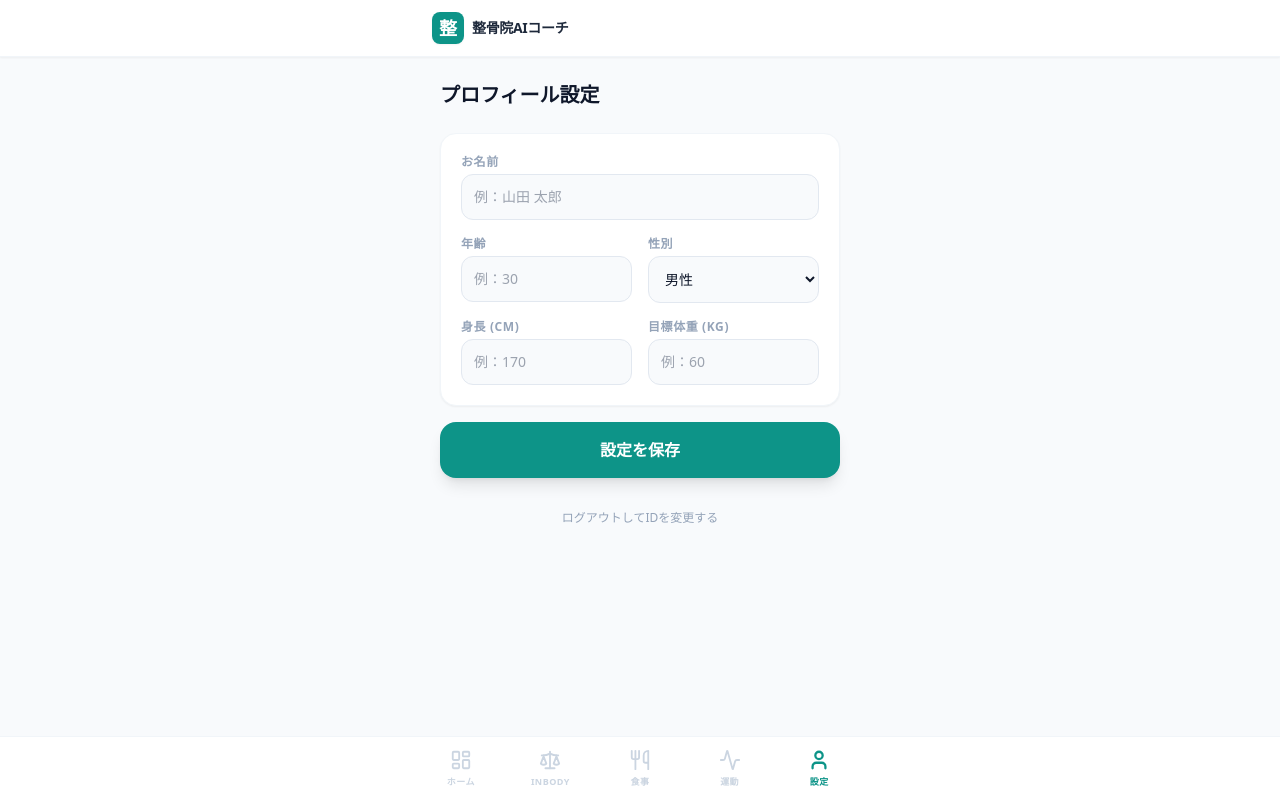
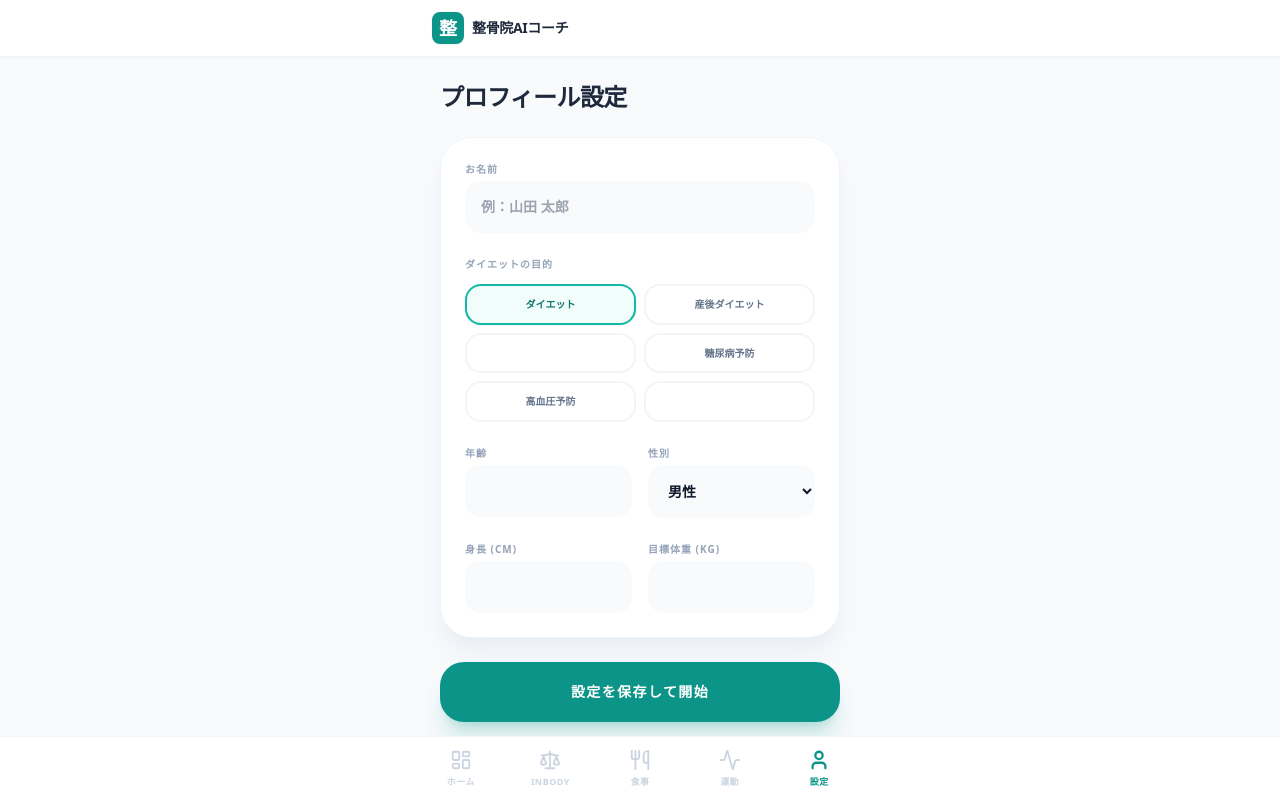
Before and after one commit to yoshimoto1146-debug/diet-app, a React (Vite) app: page / in a window 1280 px wide. Both pictures are taken after typing "Sample", "Sample" into the empty fields and a click on the button "ログイン". Built offline with nearby package versions, Linux system fonts and the light colour scheme.

Commit message:
Update App.tsx

```diff
--- a/App.tsx
+++ b/App.tsx
@@ -1,12 +1,12 @@
 import React, { useState, useEffect } from 'react';
-import { ViewState, InBodyData, MealLog, ExerciseLog, UserProfile, Gender, JobActivity, LifestyleActivity } from './types';
+import { ViewState, InBodyData, MealLog, ExerciseLog, UserProfile, Gender, JobActivity, LifestyleActivity, DietGoal } from './types';
 import Layout from './components/Layout';
 import Dashboard from './components/Dashboard';
 import InBodyManager from './components/InBodyManager';
 import MealTracker from './components/MealTracker';
 import ExercisePlan from './components/ExercisePlan';
 import StaffPortal from './components/StaffPortal';
-import { Briefcase, Activity, Save, User as UserIcon, Lock, Users } from 'lucide-react';
+import { Lock, Settings2 } from 'lucide-react';
 
 const EMPTY_USER: UserProfile = {
   patientId: "",
@@ -17,7 +17,8 @@ const EMPTY_USER: UserProfile = {
   heightCm: 0,
   targetWeightKg: 0,
   jobActivity: JobActivity.DESK,
-  lifestyleActivity: LifestyleActivity.NONE
+  lifestyleActivity: LifestyleActivity.NONE,
+  goal: DietGoal.GENERAL
 };
 
 const App: React.FC = () => {
@@ -48,7 +49,7 @@ const App: React.FC = () => {
     if (user.patientId && currentView === 'login') {
       setView(user.isStaff ? 'staff-portal' : 'dashboard');
     }
-  }, []);
+  }, [user.patientId, user.isStaff, currentView]);
 
   const handleLogin = (e: React.FormEvent<HTMLFormElement>) => {
     e.preventDefault();
@@ -71,15 +72,29 @@ const App: React.FC = () => {
   const handleUpdateProfile = (e: React.FormEvent<HTMLFormElement>) => {
     e.preventDefault();
     const formData = new FormData(e.currentTarget);
+    const goal = formData.get('goal') as DietGoal;
+
+    let customTargets = undefined;
+    if (goal === DietGoal.OTHER) {
+      customTargets = {
+        calories: Number(formData.get('customCal')),
+        protein: Number(formData.get('customP')),
+        fat: Number(formData.get('customF')),
+        carbs: Number(formData.get('customC')),
+      };
+    }
+
     const updated: UserProfile = {
       ...user,
       name: formData.get('name') as string,
       age: Number(formData.get('age')),
-      gender: formData.get('gender') as Gender,
+      gender: (formData.get('gender') as Gender) || Gender.MALE,
       heightCm: Number(formData.get('heightCm')),
       targetWeightKg: Number(formData.get('targetWeightKg')),
-      jobActivity: formData.get('jobActivity') as JobActivity,
-      lifestyleActivity: formData.get('lifestyleActivity') as LifestyleActivity,
+      jobActivity: (formData.get('jobActivity') as JobActivity) || JobActivity.DESK,
+      lifestyleActivity: (formData.get('lifestyleActivity') as LifestyleActivity) || LifestyleActivity.NONE,
+      goal: goal || DietGoal.GENERAL,
+      customTargets
     };
     setUser(updated);
     setView('dashboard');
@@ -91,11 +106,15 @@ const App: React.FC = () => {
     setView('login');
   };
 
+  const deleteInBodyEntry = (id: string) => {
+    setInBodyHistory(prev => prev.filter(e => e.id !== id));
+  };
+
   if (currentView === 'login') {
     return (
       <div className="min-h-screen bg-slate-900 flex flex-col items-center justify-center p-6 text-white">
-        <div className="w-16 h-16 bg-teal-500 rounded-2xl flex items-center justify-center text-3xl font-bold mb-8 shadow-2xl shadow-teal-500/20">整</div>
-        <h1 className="text-2xl font-bold mb-2">整骨院AIダイエット</h1>
+        <div className="w-16 h-16 bg-teal-500 rounded-2xl flex items-center justify-center text-3xl font-bold mb-8 shadow-2xl shadow-teal-500/20 text-white">整</div>
+        <h1 className="text-2xl font-bold mb-2 text-center leading-tight">整骨院AI<br/>ダイエットコーチ</h1>
         <p className="text-slate-400 text-sm mb-10">専用IDでログインしてください</p>
 
         <form onSubmit={handleLogin} className="w-full max-w-sm space-y-4">
@@ -111,7 +130,6 @@ const App: React.FC = () => {
             ログイン <Lock size={18} />
           </button>
         </form>
-        <p className="mt-8 text-[10px] text-slate-500">IDをお持ちでない方は、受付スタッフまでお声がけください。</p>
       </div>
     );
   }
@@ -119,44 +137,102 @@ const App: React.FC = () => {
   const renderContent = () => {
     switch (currentView) {
       case 'dashboard': return <Dashboard user={user} inBodyHistory={inBodyHistory} mealLogs={mealLogs} setView={setView} />;
-      case 'inbody': return <InBodyManager history={inBodyHistory} onAddEntry={d => setInBodyHistory([...inBodyHistory, d].sort((a,b) => a.date.localeCompare(b.date)))} />;
-      case 'meals': return <MealTracker logs={mealLogs} onAddLog={l => setMealLogs([...mealLogs, l])} user={user} />;
+      case 'inbody': return <InBodyManager history={inBodyHistory} onAddEntry={d => setInBodyHistory(prev => [...prev, d].sort((a,b) => a.date.localeCompare(b.date)))} onDeleteEntry={deleteInBodyEntry} />;
+      case 'meals': return <MealTracker logs={mealLogs} onAddLog={l => setMealLogs(prev => [...prev, l])} user={user} />;
       case 'exercise': return <ExercisePlan logs={exerciseLogs} />;
       case 'staff-portal': return <StaffPortal logout={logout} />;
       case 'profile': return (
         <div className="p-6 pb-24">
-          <h2 className="text-xl font-bold mb-6">プロフィール設定</h2>
-          <form onSubmit={handleUpdateProfile} className="space-y-4">
-            <div className="bg-white p-5 rounded-2xl shadow-sm border border-slate-100 space-y-4">
+          <h2 className="text-2xl font-black mb-6 tracking-tight text-slate-800">プロフィール設定</h2>
+          <form onSubmit={handleUpdateProfile} className="space-y-6">
+            <div className="bg-white p-6 rounded-[32px] shadow-xl shadow-slate-200/50 border border-slate-100 space-y-6">
               <div>
-                <label className="block text-xs font-bold text-slate-400 mb-1 uppercase tracking-wider">お名前</label>
-                <input name="name" required placeholder="例：山田 太郎" defaultValue={user.name} className="w-full bg-slate-50 border border-slate-200 rounded-xl p-3 text-sm focus:ring-2 focus:ring-teal-500 outline-none" />
+                <label className="block text-[10px] font-bold text-slate-400 mb-1 uppercase tracking-widest">お名前</label>
+                <input name="name" required placeholder="例：山田 太郎" defaultValue={user.name} className="w-full bg-slate-50 border-none rounded-2xl p-4 text-sm focus:ring-2 focus:ring-teal-500 outline-none font-bold" />
               </div>
+
+              <div>
+                <label className="block text-[10px] font-bold text-slate-400 mb-3 uppercase tracking-widest">ダイエットの目的</label>
+                <div className="grid grid-cols-2 gap-2">
+                  {[
+                    DietGoal.GENERAL,
+                    DietGoal.POSTPARTUM,
+                    DietGoal.POSTPARTUM_NURSING,
+                    DietGoal.DIABETES,
+                    DietGoal.HYPERTENSION,
+                    DietGoal.OTHER
+                  ].map(goal => (
+                    <label key={goal} className={`flex items-center justify-center p-3 rounded-2xl border-2 transition-all cursor-pointer ${user.goal === goal ? 'border-teal-500 bg-teal-50 text-teal-700 shadow-sm' : 'border-slate-100 bg-white text-slate-500 hover:border-slate-200'}`}>
+                      <input
+                        type="radio"
+                        name="goal"
+                        value={goal}
+                        checked={user.goal === goal}
+                        onChange={() => setUser({...user, goal})}
+                        className="hidden"
+                      />
+                      <span className="text-[10px] font-black text-center leading-tight">{goal}</span>
+                    </label>
+                  ))}
+                </div>
+              </div>
+
+              {user.goal === DietGoal.OTHER && (
+                <div className="p-4 bg-slate-900 rounded-3xl space-y-4 animate-in fade-in slide-in-from-top-2 duration-300">
+                  <div className="flex items-center gap-2 text-white mb-2">
+                    <Settings2 size={16} className="text-teal-400" />
+                    <span className="text-xs font-bold uppercase tracking-widest">カスタム目標設定</span>
+                  </div>
+                  <div className="grid grid-cols-2 gap-3">
+                    <div className="space-y-1">
+                      <label className="text-[9px] font-bold text-slate-500 uppercase tracking-widest">目標カロリー (kcal)</label>
+                      <input name="customCal" type="number" defaultValue={user.customTargets?.calories} className="w-full bg-slate-800 border-none rounded-xl p-3 text-sm text-teal-400 font-bold outline-none" placeholder="2000" />
+                    </div>
+                    <div className="space-y-1">
+                      <label className="text-[9px] font-bold text-slate-500 uppercase tracking-widest">タンパク質 (g)</label>
+                      <input name="customP" type="number" defaultValue={user.customTargets?.protein} className="w-full bg-slate-800 border-none rounded-xl p-3 text-sm text-white font-bold outline-none" placeholder="100" />
+                    </div>
+                    <div className="space-y-1">
+                      <label className="text-[9px] font-bold text-slate-500 uppercase tracking-widest">脂質 (g)</label>
+                      <input name="customF" type="number" defaultValue={user.customTargets?.fat} className="w-full bg-slate-800 border-none rounded-xl p-3 text-sm text-white font-bold outline-none" placeholder="60" />
+                    </div>
+                    <div className="space-y-1">
+                      <label className="text-[9px] font-bold text-slate-500 uppercase tracking-widest">炭水化物 (g)</label>
+                      <input name="customC" type="number" defaultValue={user.customTargets?.carbs} className="w-full bg-slate-800 border-none rounded-xl p-3 text-sm text-white font-bold outline-none" placeholder="250" />
+                    </div>
+                  </div>
+                </div>
+              )}
+
               <div className="grid grid-cols-2 gap-4">
                 <div>
-                  <label className="block text-xs font-bold text-slate-400 mb-1 uppercase tracking-wider">年齢</label>
-                  <input name="age" type="number" required placeholder="例：30" defaultValue={user.age || ''} className="w-full bg-slate-50 border border-slate-200 rounded-xl p-3 text-sm focus:ring-2 focus:ring-teal-500 outline-none" />
+                  <label className="block text-[10px] font-bold text-slate-400 mb-1 uppercase tracking-widest">年齢</label>
+                  <input name="age" type="number" required defaultValue={user.age || ''} className="w-full bg-slate-50 border-none rounded-2xl p-4 text-sm font-bold outline-none" />
                 </div>
                 <div>
-                  <label className="block text-xs font-bold text-slate-400 mb-1 uppercase tracking-wider">性別</label>
-                  <select name="gender" defaultValue={user.gender} className="w-full bg-slate-50 border border-slate-200 rounded-xl p-3 text-sm focus:ring-2 focus:ring-teal-500 outline-none">
+                  <label className="block text-[10px] font-bold text-slate-400 mb-1 uppercase tracking-widest">性別</label>
+                  <select name="gender" defaultValue={user.gender} className="w-full bg-slate-50 border-none rounded-2xl p-4 text-sm font-bold outline-none">
                     {Object.values(Gender).map(v => <option key={v} value={v}>{v}</option>)}
                   </select>
                 </div>
               </div>
               <div className="grid grid-cols-2 gap-4">
                 <div>
-                  <label className="block text-xs font-bold text-slate-400 mb-1 uppercase tracking-wider">身長 (cm)</label>
-                  <input name="heightCm" type="number" required placeholder="例：170" defaultValue={user.heightCm || ''} className="w-full bg-slate-50 border border-slate-200 rounded-xl p-3 text-sm focus:ring-2 focus:ring-teal-500 outline-none" />
+                  <label className="block text-[10px] font-bold text-slate-400 mb-1 uppercase tracking-widest">身長 (cm)</label>
+                  <input name="heightCm" type="number" required defaultValue={user.heightCm || ''} className="w-full bg-slate-50 border-none rounded-2xl p-4 text-sm font-bold outline-none" />
                 </div>
                 <div>
-                  <label className="block text-xs font-bold text-slate-400 mb-1 uppercase tracking-wider">目標体重 (kg)</label>
-                  <input name="targetWeightKg" type="number" required placeholder="例：60" defaultValue={user.targetWeightKg || ''} className="w-full bg-slate-50 border border-slate-200 rounded-xl p-3 text-sm focus:ring-2 focus:ring-teal-500 outline-none" />
+                  <label className="block text-[10px] font-bold text-slate-400 mb-1 uppercase tracking-widest">目標体重 (kg)</label>
+                  <input name="targetWeightKg" type="number" required defaultValue={user.targetWeightKg || ''} className="w-full bg-slate-50 border-none rounded-2xl p-4 text-sm font-bold outline-none" />
                 </div>
               </div>
             </div>
-            <button type="submit" className="w-full bg-teal-600 text-white font-bold py-4 rounded-2xl shadow-lg active:scale-95">設定を保存</button>
-            <button type="button" onClick={logout} className="w-full text-slate-400 text-xs py-4">ログアウトしてIDを変更する</button>
+            <button type="submit" className="w-full bg-teal-600 text-white font-black py-5 rounded-[24px] shadow-xl shadow-teal-600/20 active:scale-95 transition-all text-sm tracking-widest">
+              設定を保存して開始
+            </button>
+            <button type="button" onClick={logout} className="w-full text-slate-400 text-[10px] font-black uppercase tracking-widest py-2 text-center">
+              ログアウト
+            </button>
           </form>
         </div>
       );
```
